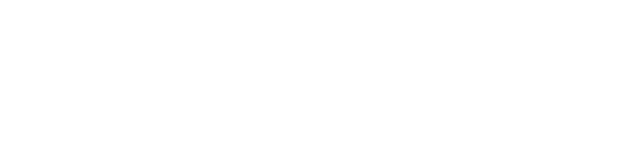
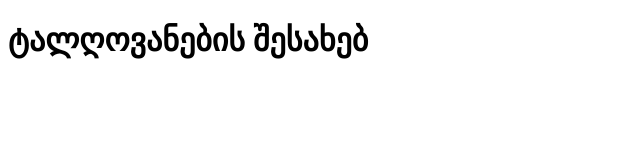
Before and after one commit to MayaSvaridze/budgie, a plain HTML site: page index.html in a window 1280 px wide. Shown: the whole page, without its empty margins (0-640 px from the left). Drawn offline with Linux system fonts and the light colour scheme.

Commit message:
added heding

```diff
--- a/index.html
+++ b/index.html
@@ -7,6 +7,6 @@
     <title>Budgies</title>
 </head>
 <body>
-
+    <h1>ტალღოვანების შესახებ</h1>
 </body>
 </html>
```
